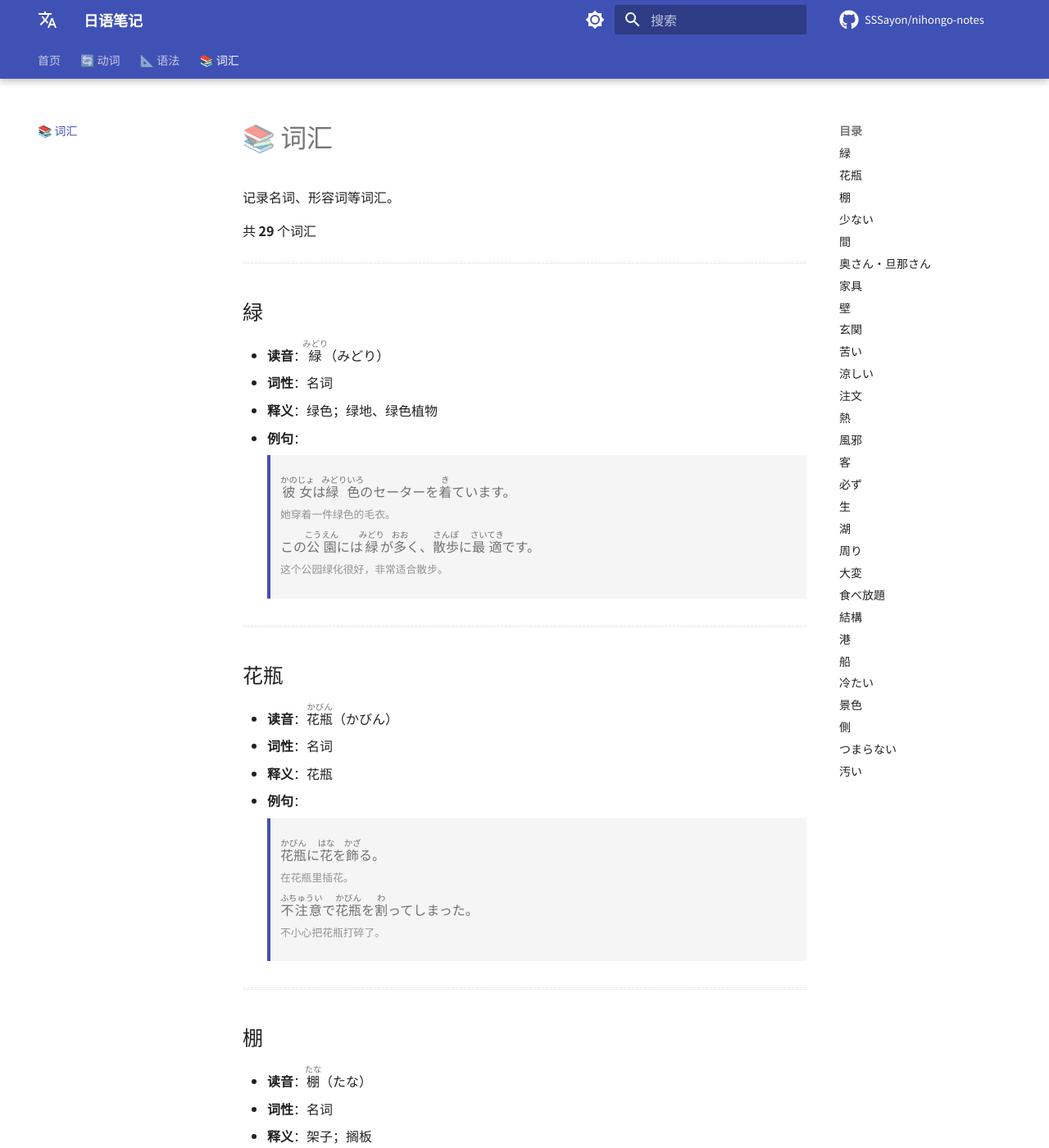
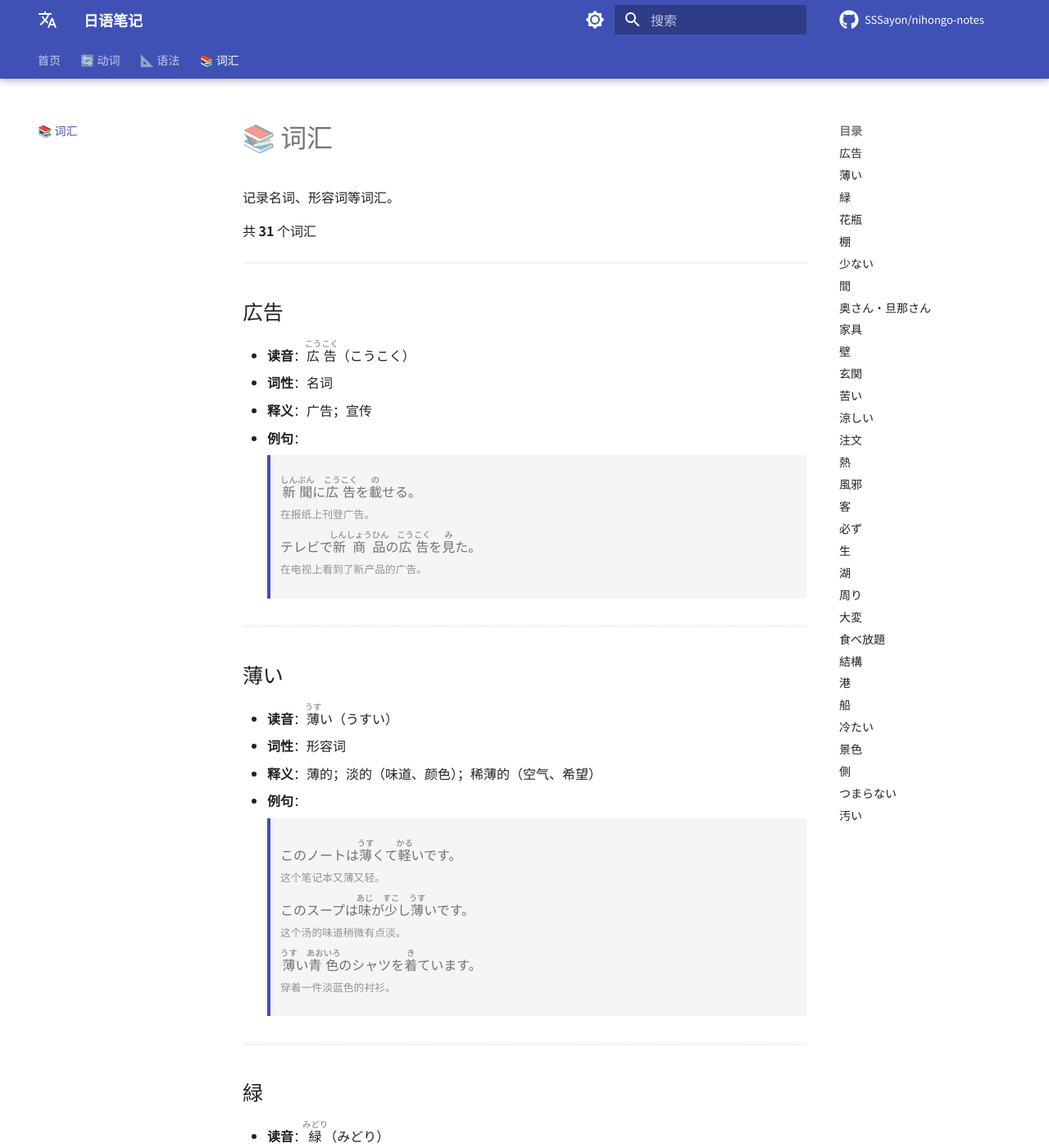
Before and after one commit to SSSayon/nihongo-notes, an MkDocs documentation site: the page built from docs/vocabulary.md, in a window 1280 px wide and 1400 px high. Shown: the whole window at 82% size. Built offline with MkDocs 1.6.1 and Material for MkDocs 9.7.7, drawn with Linux system fonts in a browser that asks for light colours; comment, search, counter and statistics services are not loaded.

Commit message:
chore: update site content

```diff
--- a/docs/vocabulary.md
+++ b/docs/vocabulary.md
@@ -2,7 +2,52 @@
 
 记录名词、形容词等词汇。
 
-共 **29** 个词汇
+共 **31** 个词汇
+
+---
+
+## 広告
+
+- **读音**：<ruby>広告<rt>こうこく</rt></ruby>（こうこく）
+- **词性**：名词
+- **释义**：广告；宣传
+
+- **例句**：
+
+    > <div class="example-box">
+    > <ruby>新聞<rt>しんぶん</rt></ruby>に<ruby>広告<rt>こうこく</rt></ruby>を<ruby>載<rt>の</rt></ruby>せる。
+    > <br><small>在报纸上刊登广告。</small>
+    > </div>
+
+    > <div class="example-box">
+    > テレビで<ruby>新商品<rt>しんしょうひん</rt></ruby>の<ruby>広告<rt>こうこく</rt></ruby>を<ruby>見<rt>み</rt></ruby>た。
+    > <br><small>在电视上看到了新产品的广告。</small>
+    > </div>
+
+---
+
+## 薄い
+
+- **读音**：<ruby>薄<rt>うす</rt></ruby>い（うすい）
+- **词性**：形容词
+- **释义**：薄的；淡的（味道、颜色）；稀薄的（空气、希望）
+
+- **例句**：
+
+    > <div class="example-box">
+    > このノートは<ruby>薄<rt>うす</rt></ruby>くて<ruby>軽<rt>かる</rt></ruby>いです。
+    > <br><small>这个笔记本又薄又轻。</small>
+    > </div>
+
+    > <div class="example-box">
+    > このスープは<ruby>味<rt>あじ</rt></ruby>が<ruby>少<rt>すこ</rt></ruby>し<ruby>薄<rt>うす</rt></ruby>いです。
+    > <br><small>这个汤的味道稍微有点淡。</small>
+    > </div>
+
+    > <div class="example-box">
+    > <ruby>薄<rt>うす</rt></ruby>い<ruby>青色<rt>あおいろ</rt></ruby>のシャツを<ruby>着<rt>き</rt></ruby>ています。
+    > <br><small>穿着一件淡蓝色的衬衫。</small>
+    > </div>
 
 ---
 
```
Also changed, not shown: docs/index.md (+3 -3 lines), 1 other file.
